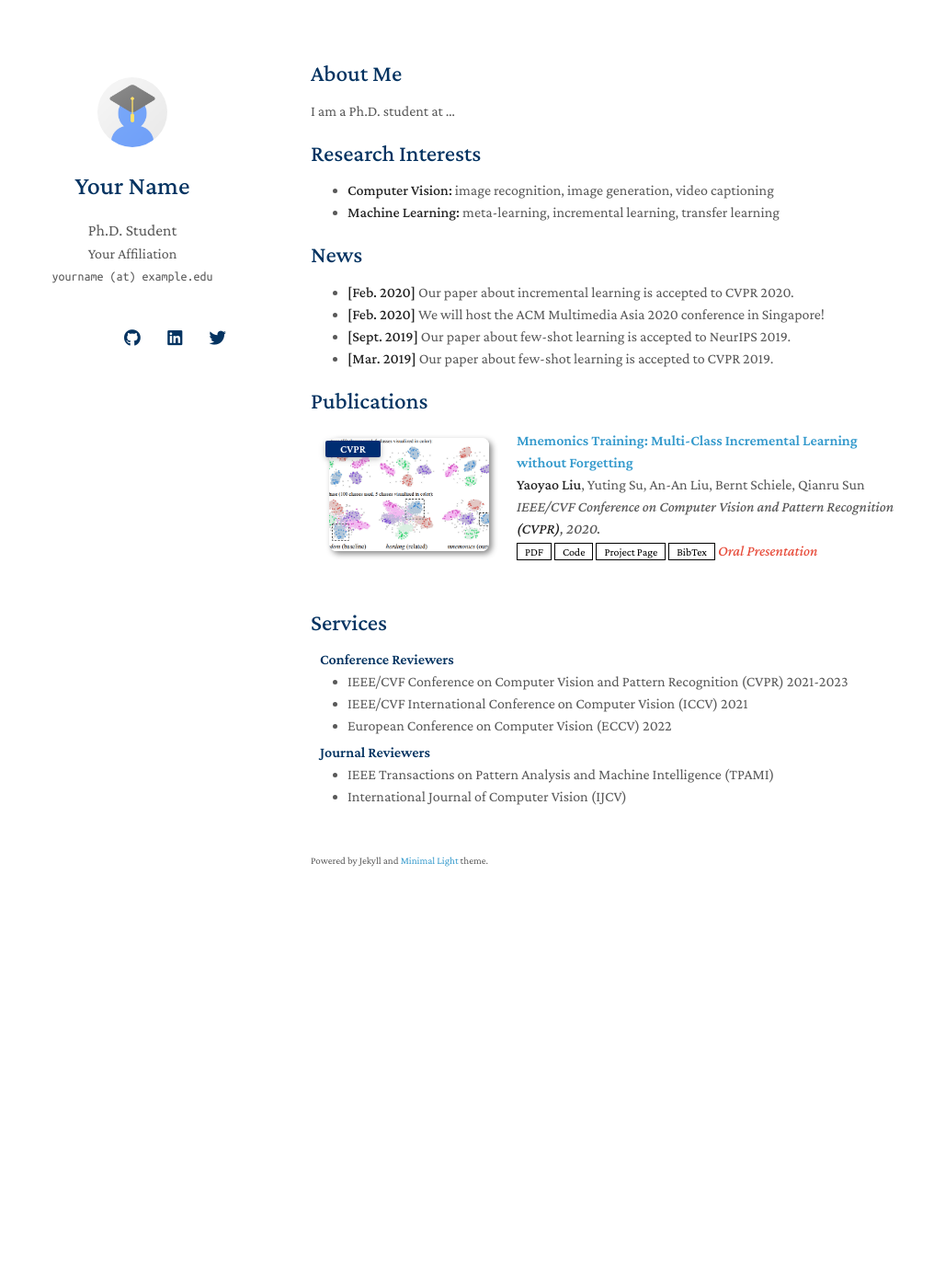
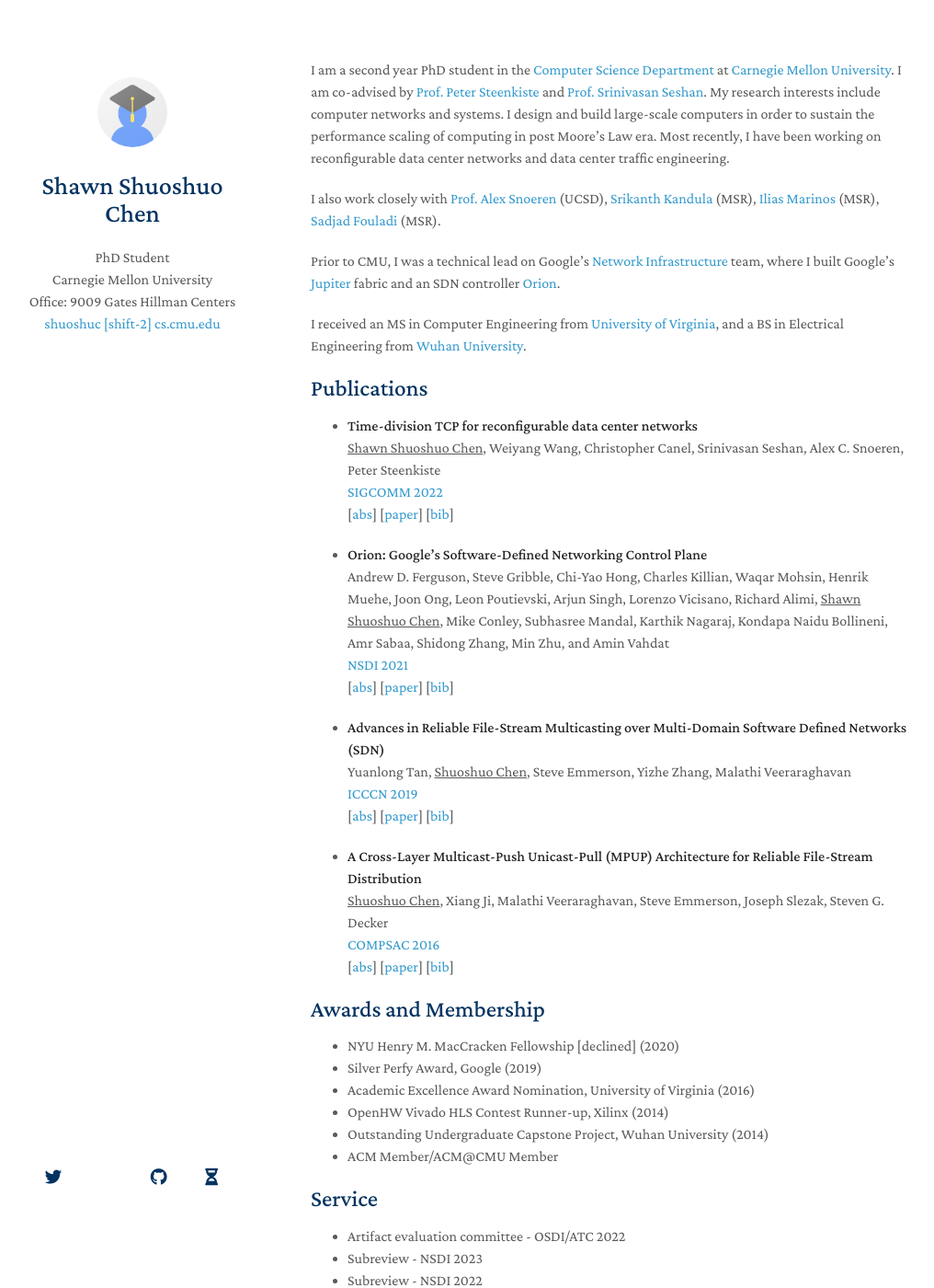
Before and after one commit to shuoshuc/homepage, a Jekyll site: the page built from index.md, in a window 1280 px wide and 1400 px high. Shown: the whole window at 92% size, without its empty margins (132-1148 px from the left). Built offline with Jekyll 4.4.1, drawn with Linux system fonts in a browser that asks for light colours; nearby versions of some CDN libraries; a style sheet for code colours, icons or effects is not loaded; our own code applies the rules of GitHub Pages for plain Markdown files; some of the changed text lies outside the part shown.

Commit message:
Set up homepage again..

```diff
--- a/_config.yml
+++ b/_config.yml
@@ -1,28 +1,29 @@
 # Basic Information
-title: Your Name
-position: Ph.D. Student
-affiliation: Your Affiliation
-email: yourname (at) example.edu
+title: Shawn Shuoshuo Chen
+position: PhD Student
+affiliation: Carnegie Mellon University
+office: "Office: 9009 Gates Hillman Centers"
+email: shuoshuc [shift-2] cs.cmu.edu
 
 # Search Engine Optimization (SEO)
 # The following information is used to improve the website traffic from search engines, e.g., Google.
-keywords: minimal light
+keywords: minimal academic
 description: The Minimal Light is a simple and elegant jekyll theme for academic personal homepage.
-canonical: https://minimal-light-theme.yliu.me/
+canonical:
 
 # Links
 # If you don't need one of them, you may delete the corresponding line.
-google_scholar: https://scholar.google.com/
-cv_link: assets/files/curriculum_vitae.pdf
-github_link: https://github.com/
-linkedin: https://www.linkedin.com/
-twitter: https://twitter.com/
+google_scholar: https://scholar.google.com/citations?user=tErnpFkAAAAJ&hl=en
+github_link: https://github.com/shuoshuc
+twitter: https://twitter.com/fasthumanrouter
+cv_link: assets/cv/cv.pdf
+confddl_link: https://shuoshuc.github.io/netdeadlines
 
 # Images (e.g., your profile picture and your website's favicon)
 # "favicon" and "favicon_dark" are used for the light and dark modes, respectively.
 avatar: ./assets/img/avatar.png
-favicon: ./assets/img/favicon.png
-favicon_dark: ./assets/img/favicon-dark.png
+favicon: ./assets/img/scs-dragon.png
+favicon_dark: ./assets/img/scs-dragon.png
 
 # Footnote
 # You may use the option to disable the footnote, "Powered by Jekyll and Minimal Light theme."
@@ -30,11 +31,13 @@ enable_footnote: true
 
 # Google Analytics ID
 # Please remove this if you don't use Google Analytics
-google_analytics: UA-111540567-4
+google_analytics: UA-199966931-2
 
 # Use this project as a remote theme for GitHub Pages
 # See the guide here: https://docs.github.com/en/pages/setting-up-a-github-pages-site-with-jekyll/adding-a-theme-to-your-github-pages-site-using-jekyll
 remote_theme: yaoyao-liu/minimal-light
+
+lastupdate: "mar 24, 2023"
 
 # The following files will be removed from the generated website.
 exclude:
--- a/_includes/publications.md
+++ /dev/null
@@ -1,32 +0,0 @@
-<h2 id="publications" style="margin: 2px 0px -15px;">Publications</h2>
-
-<div class="publications">
-<ol class="bibliography">
-
-<li>
-<div class="pub-row">
-
-  <div class="col-sm-3 abbr" style="position: relative;padding-right: 15px;padding-left: 15px;">
-    <img src="assets/img/teaser_example.png" class="teaser img-fluid z-depth-1">
-    <abbr class="badge">CVPR</abbr>
-  </div>
-
-  <div class="col-sm-9" style="position: relative;padding-right: 15px;padding-left: 20px;">
-    <div class="title"><a href="https://arxiv.org/pdf/2002.10211.pdf">Mnemonics Training: Multi-Class Incremental Learning without Forgetting</a></div>
-    <div class="author"><strong>Yaoyao Liu</strong>, Yuting Su, An-An Liu, Bernt Schiele, Qianru Sun</div>
-    <div class="periodical"><em>IEEE/CVF Conference on Computer Vision and Pattern Recognition <strong>(CVPR)</strong>, 2020.</em></div>
-    <div class="links">
-      <a href="https://arxiv.org/pdf/2002.10211.pdf" class="btn btn-sm z-depth-0" role="button" target="_blank" style="font-size:12px;">PDF</a>
-      <a href="https://github.com/yaoyao-liu/mnemonics" class="btn btn-sm z-depth-0" role="button" target="_blank" style="font-size:12px;">Code</a>
-      <a href="https://class-il.mpi-inf.mpg.de/mnemonics/" class="btn btn-sm z-depth-0" role="button" target="_blank" style="font-size:12px;">Project Page</a>
-      <a href="https://dblp.uni-trier.de/rec/conf/cvpr/LiuSLSS20.html?view=bibtex" class="btn btn-sm z-depth-0" role="button" target="_blank" style="font-size:12px;">BibTex</a>
-      <strong><i style="color:#e74d3c">Oral Presentation</i></strong>
-    </div>
-  </div>
-</div>
-</li>
-
-<br>
-
-</ol>
-</div>
--- a/_includes/services.md
+++ /dev/null
@@ -1,16 +0,0 @@
-## Services
-
-<h4 style="margin:0 10px 0;">Conference Reviewers</h4>
-
-<ul style="margin:0 0 5px;">
-  <li><a href="http://cvpr2023.thecvf.com/"><autocolor>IEEE/CVF Conference on Computer Vision and Pattern Recognition (CVPR) 2021-2023</autocolor></a></li>
-  <li><a href="http://iccv2021.thecvf.com/"><autocolor>IEEE/CVF International Conference on Computer Vision (ICCV) 2021</autocolor></a></li>
-  <li><a href="https://eccv2022.ecva.net/"><autocolor>European Conference on Computer Vision (ECCV) 2022</autocolor></a></li>
-</ul>
-
-<h4 style="margin:0 10px 0;">Journal Reviewers</h4>
-
-<ul style="margin:0 0 20px;">
-  <li><a href="https://www.computer.org/csdl/journal/tp"><autocolor>IEEE Transactions on Pattern Analysis and Machine Intelligence (TPAMI)</autocolor></a></li>
-  <li><a href="https://www.springer.com/journal/11263"><autocolor>International Journal of Computer Vision (IJCV)</autocolor></a></li>
-</ul>
--- a/_layouts/homepage.html
+++ b/_layouts/homepage.html
@@ -7,6 +7,7 @@
     <meta http-equiv="X-UA-Compatible" content="IE=edge">
     <meta name="viewport" content="width=device-width, initial-scale=1">
     <meta name="description" content="{{ site.description }}">
+    <meta name="color-scheme" content="light dark">
     {% if site.keywords %}
     <meta name="keywords" content="{{ site.keywords }}">
     {% endif %}
@@ -22,65 +23,36 @@
     <link rel=stylesheet href=https://cdnjs.cloudflare.com/ajax/libs/font-awesome/5.11.2/css/all.min.css integrity="sha256-+N4/V/SbAFiW1MPBCXnfnP9QSN3+Keu+NlB+0ev/YKQ=" crossorigin=anonymous>
 
     <link rel="stylesheet" href="./assets/css/style.css">
-    <link rel="stylesheet" href="./assets/css/publications.css">
-
   </head>
   <body>
     <div class="wrapper">
       <header>
 
         {% if site.avatar %}
-        <a class="image avatar"><img src="{{ site.avatar }}" alt="avatar" /></a>
+        <a class="image avatar"><img src="{{site.avatar}}" alt="avatar" onContextMenu="return false" /></a>
         {% endif %}
 
         <h1>{{ site.title }}</h1>
 
         {% if site.position %}
-        <position style="font-size:1.10rem;">{{ site.position }}</position>
+        {{ site.position }}
         <br>
         {% endif %}
-        {% if site.affiliation %}
-        <a href="{{ site.affiliation_link }}" rel="noopener"><autocolor>{{ site.affiliation }}</autocolor></a>
+        {{ site.affiliation }}
+        {% if site.office %}
+        <br>
+        {{ site.office }}
+        {% endif %}
+        {% if site.email %}
+        <br>
+        <a href="">{{ site.email }}</a>
+        {% endif %}
+        {% if site.cv %}
+        <br>
+        <a href="{{ site.cv }}" class="cv">CV</a>
+        <br>
         <br>
         {% endif %}
-        {% if site.email %}
-        <email>{{ site.email }}</email>
-        {% endif %}
-
-        <br>
-        <br>
-        <div class="social-icons">
-        {% if site.google_scholar %}
-        <a style="margin: 0 5px 0 0" href="{{ site.google_scholar }}">
-          <i class="ai ai-google-scholar" style="font-size:1.2rem"></i>
-        </a>
-        {% endif %}
-
-        {% if site.cv_link %}
-        <a style="margin: 0 5px 0 0" href="{{ site.cv_link }}">
-          <i class="ai ai-cv" style="font-size:1.3rem;"></i>
-        </a>
-        {% endif %}
-
-        {% if site.github_link %}
-        <a style="margin: 0 5px 0 0" href="{{ site.github_link }}">
-          <i class="fab fa-github"></i>
-        </a>
-        {% endif %}
-
-        {% if site.linkedin %}
-        <a style="margin: 0 5px 0 0" href="{{ site.linkedin }}">
-          <i class="fab fa-linkedin"></i>
-        </a>
-        {% endif %}
-
-        {% if site.twitter %}
-        <a style="margin: 0 0 0 0" href="{{ site.twitter }}">
-          <i class="fab fa-twitter"></i>
-        </a>
-        {% endif %}
-        </div>
-        <br>
 
       </header>
       <section>
@@ -89,13 +61,36 @@
 
       <br>
 
-      {% if site.enable_footnote %}
-      <p><small>Powered by Jekyll and <a href="https://github.com/yaoyao-liu/minimal-light" target="_blank" rel="noopener">Minimal Light</a> theme.</small></p>
-      {% endif %}
+      <p><small>© Last updated on {{ site.lastupdate }}. Powered by Jekyll and <a href="https://github.com/yaoyao-liu/minimal-light" target="_blank" rel="noopener">Minimal Light</a> theme.</small></p>
 
       </section>
       <footer>
+        <div class="social-icons">
 
+          {% if site.twitter %}
+          <a href="{{ site.twitter }}" target="_blank">
+            <i class="fab fa-twitter"></i>
+          </a>
+          {% endif %}
+          {% if site.google_scholar %}
+          <a href="{{ site.google_scholar}}" target="_blank">
+            <i class="ai ai-google-scholar" style="font-size:1.6rem"></i>
+          </a>
+          {% endif %}
+          {% if site.github_link %}
+          <a href="{{ site.github_link }}" target="_blank">
+            <i class="fab fa-github"></i>
+          </a>
+          {% endif %}
+          {% if site.confddl_link %}
+          <a href="{{ site.confddl_link }}" target="_blank">
+            <i class="fas fa-hourglass-half"></i>
+          </a>
+          {% endif %}
+        </div>
+        <br>
+        <br>
+        <br>
       </footer>
     </div>
     <script src="{{ "/assets/js/scale.fix.js" | relative_url }}"></script>
--- a/index.md
+++ b/index.md
@@ -2,22 +2,64 @@
 layout: homepage
 ---
 
-## About Me
+I am a second year PhD student in the [Computer Science Department](https://www.csd.cs.cmu.edu/) at [Carnegie Mellon University](https://www.cmu.edu/). I am co-advised by [Prof. Peter Steenkiste](https://www.cs.cmu.edu/~prs/) and [Prof. Srinivasan Seshan](http://www.cs.cmu.edu/~srini/). My research interests include computer networks and systems. I design and build large-scale computers in order to sustain the performance scaling of computing in post Moore's Law era. Most recently, I have been working on reconfigurable data center networks and data center traffic engineering.
 
-I am a Ph.D. student at ...
+I also work closely with [Prof. Alex Snoeren](https://cseweb.ucsd.edu/~snoeren/) (UCSD), [Srikanth Kandula](https://www.microsoft.com/en-us/research/people/srikanth/) (MSR), [Ilias Marinos](https://www.microsoft.com/en-us/research/people/ilmarino/) (MSR), [Sadjad Fouladi](https://sadjad.org/) (MSR).
 
-## Research Interests
+Prior to CMU, I was a technical lead on Google's [Network Infrastructure](https://research.google/teams/network-systems/) team, where I built Google's [Jupiter](https://research.google/pubs/pub51587/) fabric and an SDN controller [Orion](https://research.google/pubs/pub50245/).
 
-- **Computer Vision:** image recognition, image generation, video captioning
-- **Machine Learning:** meta-learning, incremental learning, transfer learning
+I received an MS in Computer Engineering from [University of Virginia](https://www.virginia.edu/), and a BS in Electrical Engineering from [Wuhan University](https://en.whu.edu.cn/).
 
-## News
+## Publications
 
-- **[Feb. 2020]** Our paper about incremental learning is accepted to CVPR 2020.
-- **[Feb. 2020]** We will host the ACM Multimedia Asia 2020 conference in Singapore!
-- **[Sept. 2019]** Our paper about few-shot learning is accepted to NeurIPS 2019.
-- **[Mar. 2019]** Our paper about few-shot learning is accepted to CVPR 2019.
+- **Time-division TCP for reconfigurable data center networks**
+  <br>
+  <u>Shawn Shuoshuo Chen</u>, Weiyang Wang, Christopher Canel, Srinivasan Seshan, Alex C. Snoeren, Peter Steenkiste
+  <br>
+  [SIGCOMM 2022](https://conferences.sigcomm.org/sigcomm/2022/)
+  <br>
+  [[abs](https://dl.acm.org/doi/10.1145/3544216.3544254)] [[paper](./assets/papers/tdtcp-sigcomm22.pdf)] [[bib](./assets/papers/tdtcp-sigcomm22.txt)]
 
-{% include_relative _includes/publications.md %}
+- **Orion: Google's Software-Defined Networking Control Plane**
+  <br>
+  Andrew D. Ferguson, Steve Gribble, Chi-Yao Hong, Charles Killian, Waqar Mohsin, Henrik Muehe, Joon Ong, Leon Poutievski, Arjun Singh, Lorenzo Vicisano, Richard Alimi, <u>Shawn Shuoshuo Chen</u>, Mike Conley, Subhasree Mandal, Karthik Nagaraj, Kondapa Naidu Bollineni, Amr Sabaa, Shidong Zhang, Min Zhu, and Amin Vahdat
+  <br>
+  [NSDI 2021](https://www.usenix.org/conference/nsdi21)
+  <br>
+  [[abs](https://www.usenix.org/conference/nsdi21/presentation/ferguson)] [[paper](./assets/papers/orion-nsdi21.pdf)] [[bib](./assets/papers/orion-nsdi21.txt)]
 
-{% include_relative _includes/services.md %}
+- **Advances in Reliable File-Stream Multicasting over Multi-Domain Software Defined Networks (SDN)**
+  <br>
+  Yuanlong Tan, <u>Shuoshuo Chen</u>, Steve Emmerson, Yizhe Zhang, Malathi Veeraraghavan
+  <br>
+  [ICCCN 2019](http://www.icccn.org/icccn19/index.html)
+  <br>
+  [[abs](https://ieeexplore.ieee.org/document/8847110)] [[paper](./assets/papers/tan-icccn19.pdf)] [[bib](./assets/papers/tan-icccn19.txt)]
+
+- **A Cross-Layer Multicast-Push Unicast-Pull (MPUP) Architecture for Reliable File-Stream Distribution**
+  <br>
+  <u>Shuoshuo Chen</u>, Xiang Ji, Malathi Veeraraghavan, Steve Emmerson, Joseph Slezak, Steven G. Decker
+  <br>
+  [COMPSAC 2016](https://dblp.org/db/conf/compsac/compsac2016.html)
+  <br>
+  [[abs](https://ieeexplore.ieee.org/document/7552068)] [[paper](./assets/papers/fmtp-compsac2016.pdf)] [[bib](./assets/papers/fmtp-compsac16.txt)]
+
+## Awards and Membership
+
+- NYU Henry M. MacCracken Fellowship \[declined\] (2020)
+- Silver Perfy Award, Google (2019)
+- Academic Excellence Award Nomination, University of Virginia (2016)
+- OpenHW Vivado HLS Contest Runner-up, Xilinx (2014)
+- Outstanding Undergraduate Capstone Project, Wuhan University (2014)
+- ACM Member/ACM@CMU Member
+
+## Service
+
+- Artifact evaluation committee - OSDI/ATC 2022
+- Subreview - NSDI 2023
+- Subreview - NSDI 2022
+
+## Fun Stuff
+
+- I like [scuba diving](./assets/fun/diving.jpg) and [rock](./assets/fun/rock.jpg) [climbing](./assets/fun/climbing.jpg).
+- I built a [4-node FPGA Bitcoin miner](./assets/fun/mining.jpg) which costs more in power than its profit. :)
```
Also changed, not shown: assets/papers/fmtp-compsac16.txt (added, +9 -0 lines), assets/papers/orion-nsdi21.txt (added, +11 -0 lines), assets/papers/tan-icccn19.txt (added, +9 -0 lines), assets/papers/tdtcp-sigcomm22.txt (added, +17 -0 lines), assets/fun/climbing.jpg (added), assets/fun/diving.jpg (added), assets/fun/mining.jpg (added), assets/fun/rock.jpg (added), 5 other files.
